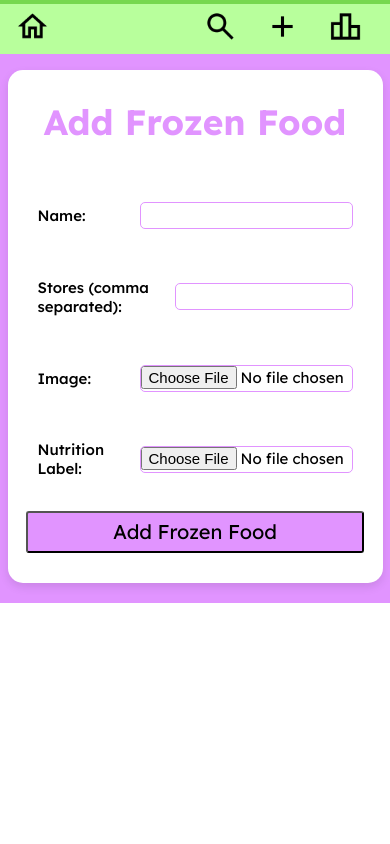
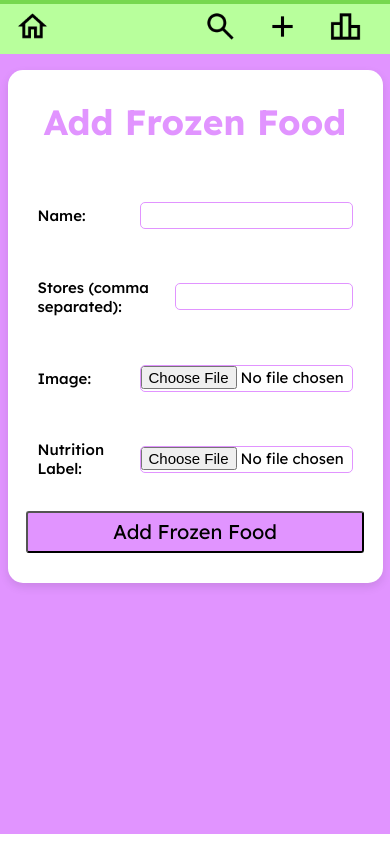
Before and after one commit to gracexichen/FrozenFoodReviews, a React (Create React App) app in the folder Frontend/: page /add in a window 390 px wide. Built offline with nearby package versions, Linux system fonts and the light colour scheme; a web font is replaced by a local one.

Commit message:
test container height #2

```diff
--- a/Frontend/src/Add/Add.css
+++ b/Frontend/src/Add/Add.css
@@ -88,7 +88,7 @@
     .add-container{
         padding:20px;
         padding-top: 70px;
-        height: 100%;
+        min-height: calc(100dvh - 100px);
     }
     .field-container{
         width: 100%;
```
